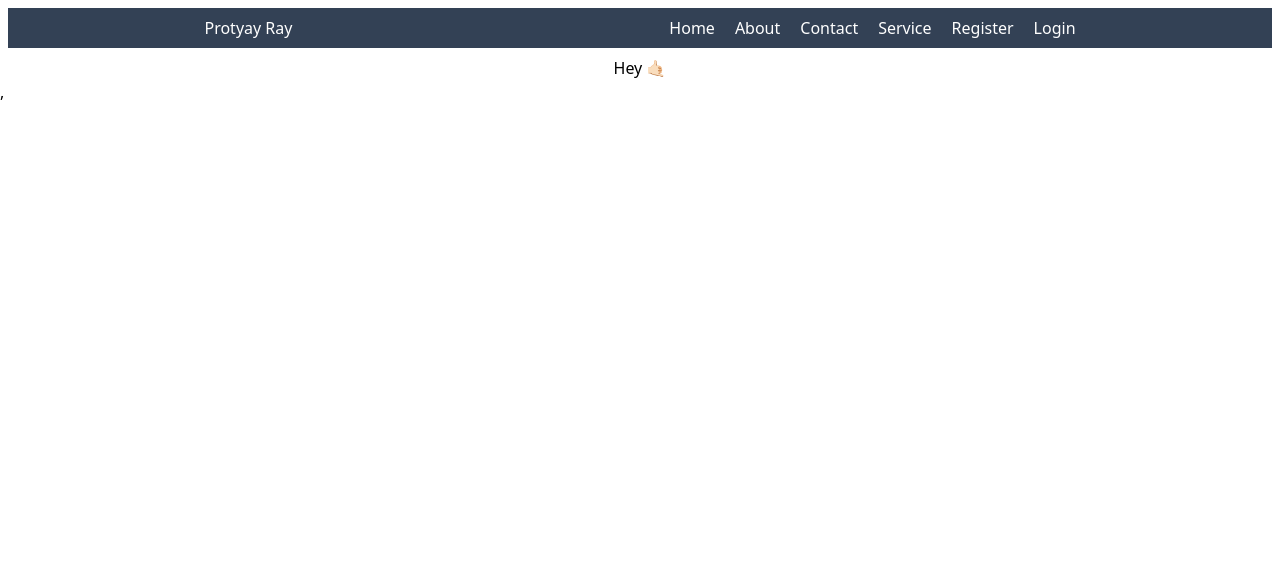
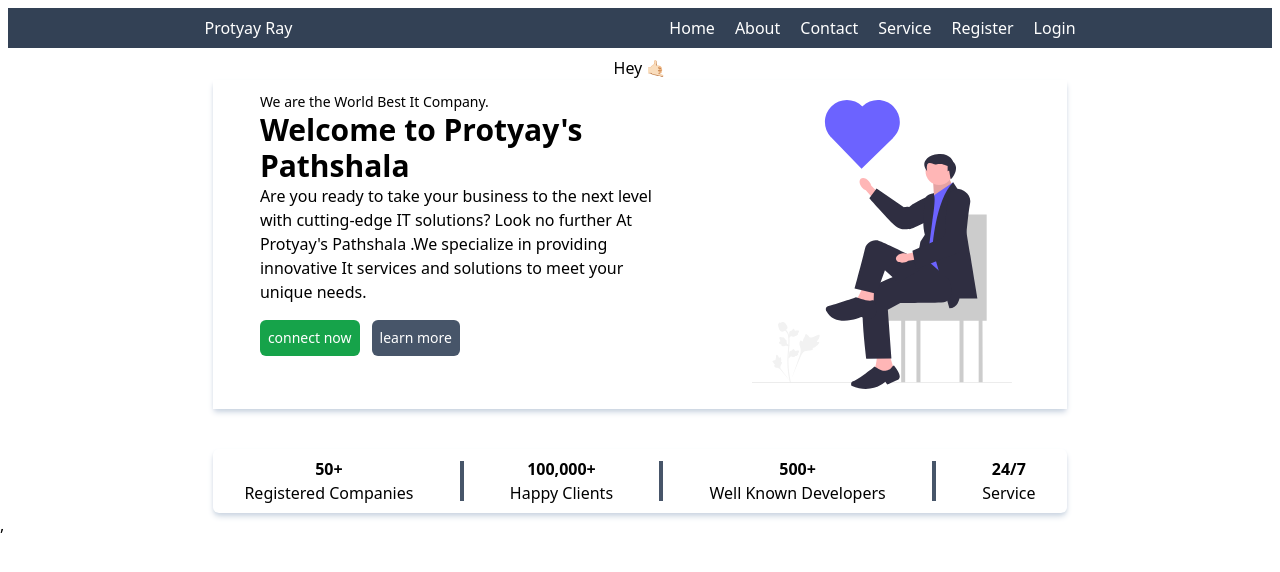
Before and after one commit to Protyay140/Admin-Panel, a React (Vite) app in the folder client/: page / in a window 1280 px wide. Shown: the top 572 px of the page. Built offline with nearby package versions, Linux system fonts and the light colour scheme; no server answers.

Commit message:
home page completed

```diff
--- a/client/src/pages/Home.jsx
+++ b/client/src/pages/Home.jsx
@@ -1,11 +1,59 @@
 import { useAuth } from "../store/auth"
 
 export const Home = () => {
-    const {user} = useAuth();
+    const { user } = useAuth();
     return <>
         <div className="grid grid-cols-12">
             <div className="col-span-8 col-start-3">
                 <div className="username text-center">Hey <span className="font-bold text-green-600">{user.username}🤙🏻</span></div>
+
+                <div className="main-part flex  justify-around p-3 shadow-md shadow-slate-300">
+                    <div className="left  w-1/2">
+
+                        <div className="flex flex-col">
+                            <div className="text-sm">We are the World Best It Company.</div>
+                            <div className="font-bold  text-3xl">Welcome to Protyay's Pathshala</div>
+                            <div>Are you ready to take your business to the next level with cutting-edge IT solutions? Look no further At Protyay's Pathshala .We specialize in providing innovative It services and solutions to meet your unique needs.</div>
+                            <div className="buttons flex gap-3 mt-4">
+                                <button className="bg-green-600 p-2 rounded-md text-sm text-white hover:bg-green-800">connect now</button>
+                                <button className="bg-slate-600 p-2 rounded-md text-sm text-white hover:bg-slate-800">learn more</button>
+                            </div>
+                        </div>
+
+                    </div>
+
+                    <div className="right picture  w-1/3 p-2">
+                        <div className="w-fit ">
+                            <img src="/home_page.svg" alt="error in loading...." />
+                        </div>
+                    </div>
+
+                </div>
+
+                <div className="status-box mt-10 shadow-md shadow-slate-300 rounded-md p-2">
+                    <div className="flex justify-around">
+                        <div className="flex flex-col">
+                            <div className="text-center font-bold">50+</div>
+                            <div>Registered Companies</div>
+                        </div>
+                        <div className="bg-slate-600 w-1 my-1"></div>
+                        <div className="flex flex-col">
+                            <div className="text-center font-bold">100,000+</div>
+                            <div>Happy Clients</div>
+                        </div>
+                        <div className="bg-slate-600 w-1 my-1"></div>
+                        <div className="flex flex-col">
+                            <div className="text-center font-bold">500+</div>
+                            <div>Well Known Developers</div>
+                        </div>
+                        <div className="bg-slate-600 w-1 my-1"></div>
+                        <div className="flex flex-col">
+                            <div className="text-center font-bold">24/7</div>
+                            <div>Service</div>
+                        </div>
+                    </div>
+                </div>
+
             </div>
         </div>
 
```
Also changed, not shown: client/public/home_page.svg (added).
